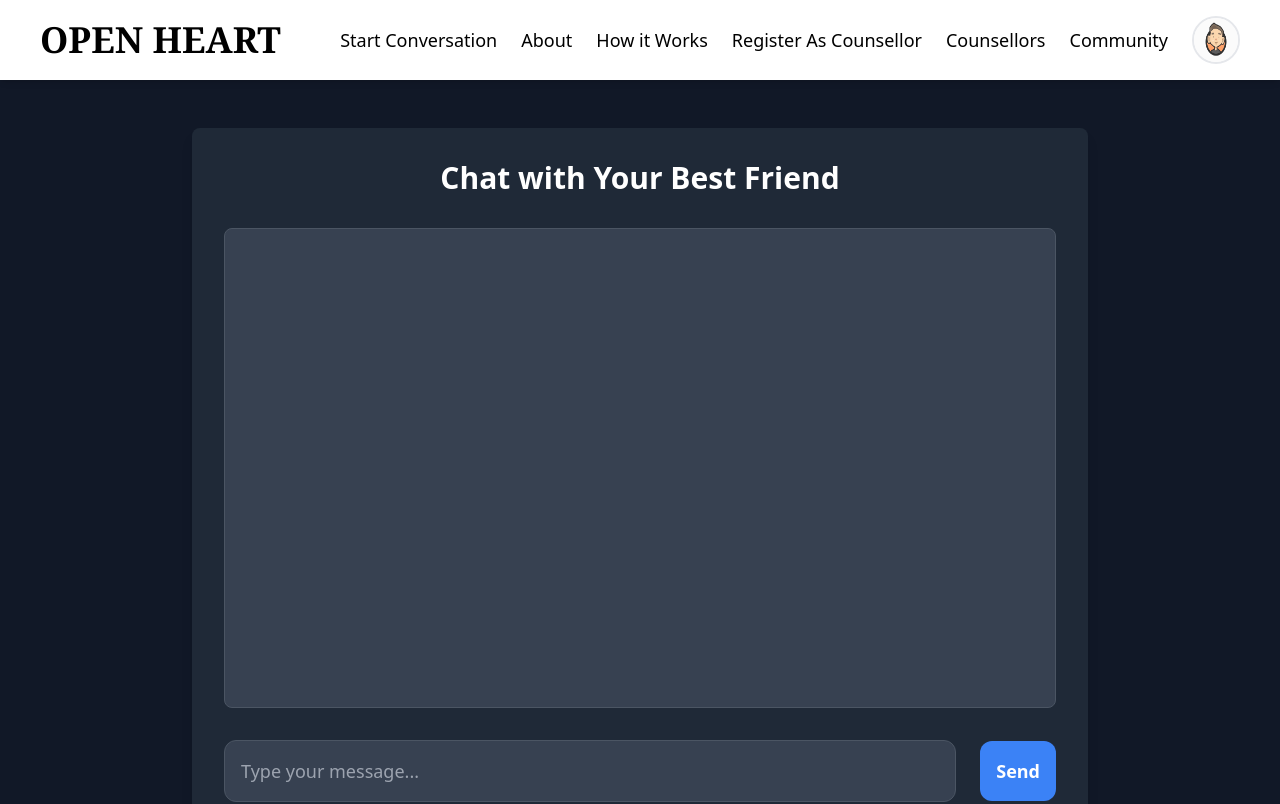
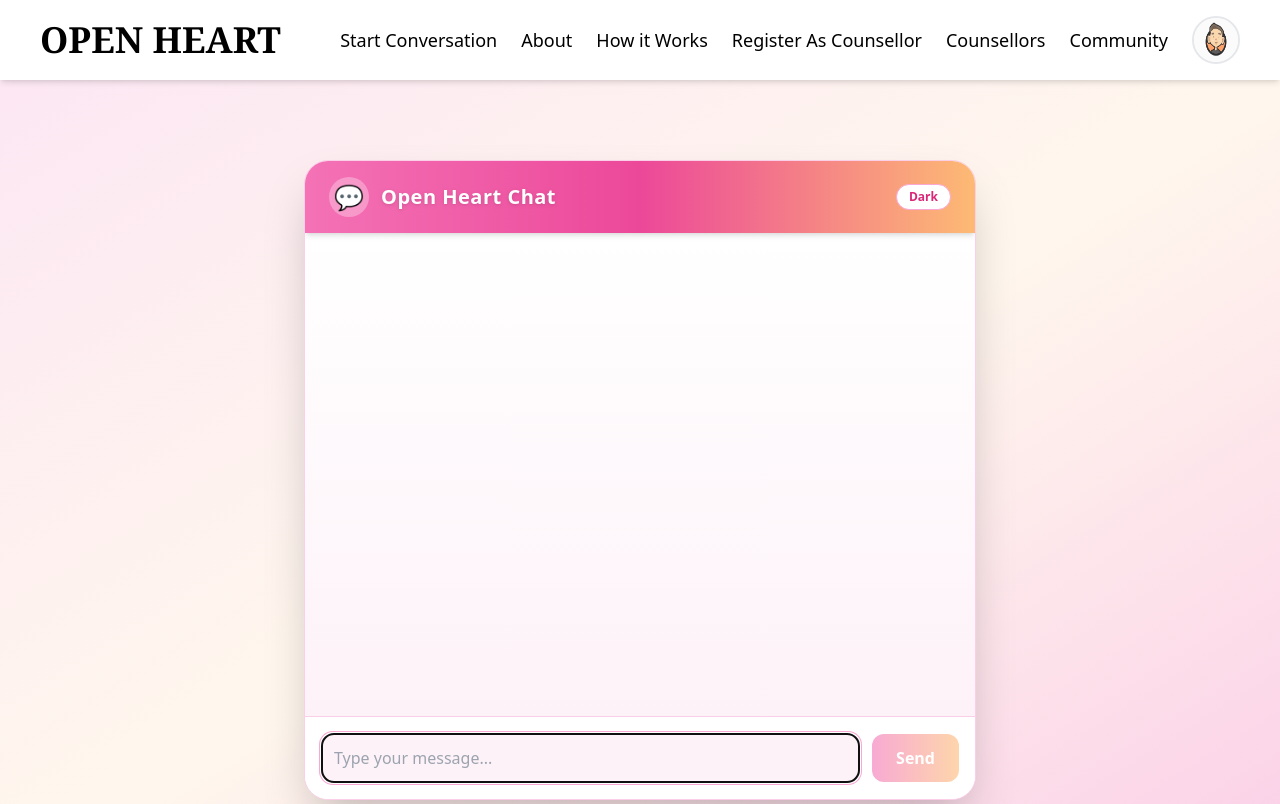
Before and after one commit to Kshitij-Halmare/MentiHealth, a React (Vite) app in the folder client/: page /talk in a window 1280 px wide. Shown: the top 804 px of the page. Built offline with nearby package versions, Linux system fonts and the light colour scheme; what @editorjs/editorjs would draw is missing.

Commit message:
Changes made

```diff
--- a/client/src/Pages/Talk.jsx
+++ b/client/src/Pages/Talk.jsx
@@ -1,4 +1,4 @@
-import React, { useContext, useState, useEffect } from 'react';
+import React, { useContext, useState, useEffect, useRef } from 'react';
 import toast from 'react-hot-toast';
 import { useNavigate } from "react-router-dom";
 import { UserContext } from '../Context/UserProvider.jsx';
@@ -9,7 +9,15 @@ function Talk() {
   const [input, setInput] = useState('');
   const navigate = useNavigate();
   const [loading, setLoading] = useState(false);
-  const [isUserLoading, setIsUserLoading] = useState(true); // State to track user data loading
+  const [isUserLoading, setIsUserLoading] = useState(true);
+  const [darkMode, setDarkMode] = useState(false); // theme toggle
+  const messagesEndRef = useRef(null);
+
+  // Scroll to bottom on new message
+  useEffect(() => {
+    messagesEndRef.current?.scrollIntoView({ behavior: "smooth" });
+  }, [messages, loading]);
+
   // Check if user is logged in and redirect if not
   useEffect(() => {
     // Wait until the user data is loaded before redirecting
@@ -75,21 +83,89 @@ function Talk() {
   };
 
   return (
-<div className="bg-gray-900 min-h-screen flex items-center justify-center py-12 px-4">
-  <div className="max-w-4xl w-full bg-gray-800 shadow-lg rounded-lg p-8 space-y-8">
-    <div className="text-center text-white text-3xl font-semibold mb-6">
-      <h1>Chat with Your Best Friend</h1>
+    <div className={
+      darkMode
+        ? "bg-gradient-to-br from-red-900 via-red-800 to-black min-h-screen flex items-center justify-center py-8 px-2"
+        : "bg-gradient-to-br from-pink-100 via-orange-50 to-pink-200 min-h-screen flex items-center justify-center py-8 px-2"
+    }>
+      <div className={
+        "w-full max-w-2xl h-[80vh] rounded-3xl shadow-2xl flex flex-col overflow-hidden border " +
+        (darkMode ? "bg-red-950 border-red-900" : "bg-white border-pink-200")
+      }>
+        {/* Chat Header */}
+        <div className={
+          "flex items-center gap-3 px-6 py-4 sticky top-0 z-10 shadow-md " +
+          (darkMode
+            ? "bg-gradient-to-r from-red-900 via-red-800 to-black text-white"
+            : "bg-gradient-to-r from-pink-400 via-pink-500 to-orange-300 text-white")
+        }>
+          <div className={
+            "w-10 h-10 rounded-full flex items-center justify-center text-2xl " +
+            (darkMode ? "bg-white/20" : "bg-white/30")
+          }>💬</div>
+          <h1 className="text-xl font-bold tracking-wide drop-shadow flex-1">Open Heart Chat</h1>
+          <button
+            onClick={() => setDarkMode((d) => !d)}
+            className={
+              "rounded-full px-3 py-1 text-xs font-semibold border transition " +
+              (darkMode
+                ? "bg-red-900 border-red-700 text-white hover:bg-red-800"
+                : "bg-white border-pink-300 text-pink-600 hover:bg-pink-100")
+            }
+            title={darkMode ? "Switch to Light Theme" : "Switch to Dark Theme"}
+          >
+            {darkMode ? "Light" : "Dark"}
+          </button>
         </div>
 
         {/* Messages Area */}
-    <div className="h-[60vh] overflow-y-auto space-y-6 mb-8 p-6 bg-gray-700 rounded-lg border border-gray-600">
+        <div className={
+          "flex-1 overflow-y-auto px-4 py-6 space-y-4 " +
+          (darkMode ? "bg-gradient-to-b from-red-950 to-black" : "bg-gradient-to-b from-white to-pink-50")
+        }>
           {messages.map((msg, index) => (
-        <div key={index} className={`flex ${msg.sender === 'user' ? 'justify-end' : 'justify-start'}`}>
             <div
-            className={`max-w-xs p-4 rounded-xl text-lg ${msg.sender === 'user' ? 'bg-blue-500 text-white shadow-xl' : 'bg-gray-600 text-gray-200 shadow-md'}`}
+              key={index}
+              className={`flex ${msg.sender === 'user' ? 'justify-end' : 'justify-start'}`}
             >
-            <span className="font-semibold text-lg">{msg.sender === 'user' ? 'You' : 'Best Friend'}:</span>
-            <p className="mt-2">{msg.text}</p>
+              <div className={`flex items-end gap-2 max-w-[80%]`}>
+                {msg.sender !== 'user' && (
+                  <div className={
+                    "w-8 h-8 rounded-full flex items-center justify-center text-lg shadow " +
+                    (darkMode ? "bg-red-800 text-white" : "bg-pink-200")
+                  }>
+                    🤖
+                  </div>
+                )}
+                <div
+                  className={
+                    "p-4 rounded-2xl text-base shadow transition-all " +
+                    (msg.sender === 'user'
+                      ? (darkMode
+                        ? "bg-gradient-to-br from-red-700 to-red-900 text-white rounded-br-none"
+                        : "bg-gradient-to-br from-pink-400 to-orange-300 text-white rounded-br-none")
+                      : (darkMode
+                        ? "bg-red-900 text-white rounded-bl-none border border-red-800"
+                        : "bg-pink-100 text-pink-900 rounded-bl-none border border-pink-200")
+                    )
+                  }
+                >
+                  <span className="block font-semibold text-xs mb-1 opacity-70">
+                    {msg.sender === 'user' ? 'You' : 'Best Friend'}
+                  </span>
+                  <span>{msg.text}</span>
+                </div>
+                {msg.sender === 'user' && (
+                  <div className={
+                    "w-8 h-8 rounded-full flex items-center justify-center text-lg shadow " +
+                    (darkMode ? "bg-red-800 text-white" : "bg-orange-200")
+                  }>
+                    <svg width="22" height="22" fill="none" viewBox="0 0 24 24">
+                      <circle cx="12" cy="12" r="10" fill={darkMode ? "#991b1b" : "#fb7185"} />
+                      <text x="12" y="16" textAnchor="middle" fontSize="14" fill="#fff" fontFamily="Arial" dy="0">U</text>
+                    </svg>
+                  </div>
+                )}
               </div>
             </div>
           ))}
@@ -97,33 +173,67 @@ function Talk() {
           {/* Typing Indicator */}
           {loading && (
             <div className="flex justify-start">
-          <div className="p-4 bg-gray-600 text-gray-200 max-w-xs rounded-lg text-lg">
-            <span className="font-semibold text-lg">Best Friend:</span>
-            <p>...typing</p>
+              <div className="flex items-end gap-2 max-w-[80%]">
+                <div className={
+                  "w-8 h-8 rounded-full flex items-center justify-center text-lg shadow " +
+                  (darkMode ? "bg-red-800 text-white" : "bg-pink-200")
+                }>
+                  🤖
+                </div>
+                <div className={
+                  "p-4 rounded-2xl rounded-bl-none shadow " +
+                  (darkMode
+                    ? "bg-red-900 text-white border border-red-800"
+                    : "bg-pink-100 text-pink-900 border border-pink-200")
+                }>
+                  <span className="block font-semibold text-xs mb-1 opacity-70">Best Friend</span>
+                  <span className="italic opacity-70">...typing</span>
+                </div>
               </div>
             </div>
           )}
+          <div ref={messagesEndRef} />
         </div>
 
         {/* Message Input */}
-    <form onSubmit={handleSubmit} className="flex flex-col sm:flex-row items-center space-x-0 sm:space-x-6">
+        <form
+          onSubmit={handleSubmit}
+          className={
+            "flex items-center gap-3 px-4 py-4 border-t sticky bottom-0 " +
+            (darkMode
+              ? "bg-red-950 border-red-900"
+              : "bg-white border-pink-200")
+          }
+        >
           <input
             type="text"
             value={input}
             onChange={handleInputChange}
             placeholder="Type your message..."
-        className="flex-1 p-4 text-lg bg-gray-700 text-white border border-gray-600 rounded-xl focus:outline-none focus:ring-2 focus:ring-blue-500"
+            className={
+              "flex-1 p-3 rounded-xl border transition " +
+              (darkMode
+                ? "border-red-800 bg-red-900 text-white focus:ring-2 focus:ring-red-400"
+                : "border-pink-200 bg-pink-50 text-pink-900 focus:ring-2 focus:ring-pink-300")
+            }
+            autoFocus
+            disabled={loading}
           />
           <button
             type="submit"
-        className="mt-4 sm:mt-0 p-4 bg-blue-500 text-white rounded-xl font-semibold text-lg hover:bg-blue-600 transition duration-300 focus:outline-none"
+            className={
+              "px-6 py-3 rounded-xl font-semibold text-white transition disabled:opacity-60 disabled:cursor-not-allowed " +
+              (darkMode
+                ? "bg-gradient-to-r from-red-700 to-red-900 hover:from-red-800 hover:to-red-950"
+                : "bg-gradient-to-r from-pink-400 to-orange-300 hover:from-pink-500 hover:to-orange-400")
+            }
+            disabled={loading || input.trim() === ""}
           >
             Send
           </button>
         </form>
       </div>
     </div>
-
   );
 }
 
```
Also changed, not shown: client/src/Pages/Home.jsx (line endings or trailing spaces), 2 other files (tests, documents, lock files or other folders). Lines whose indentation alone changed are shown as unchanged.
